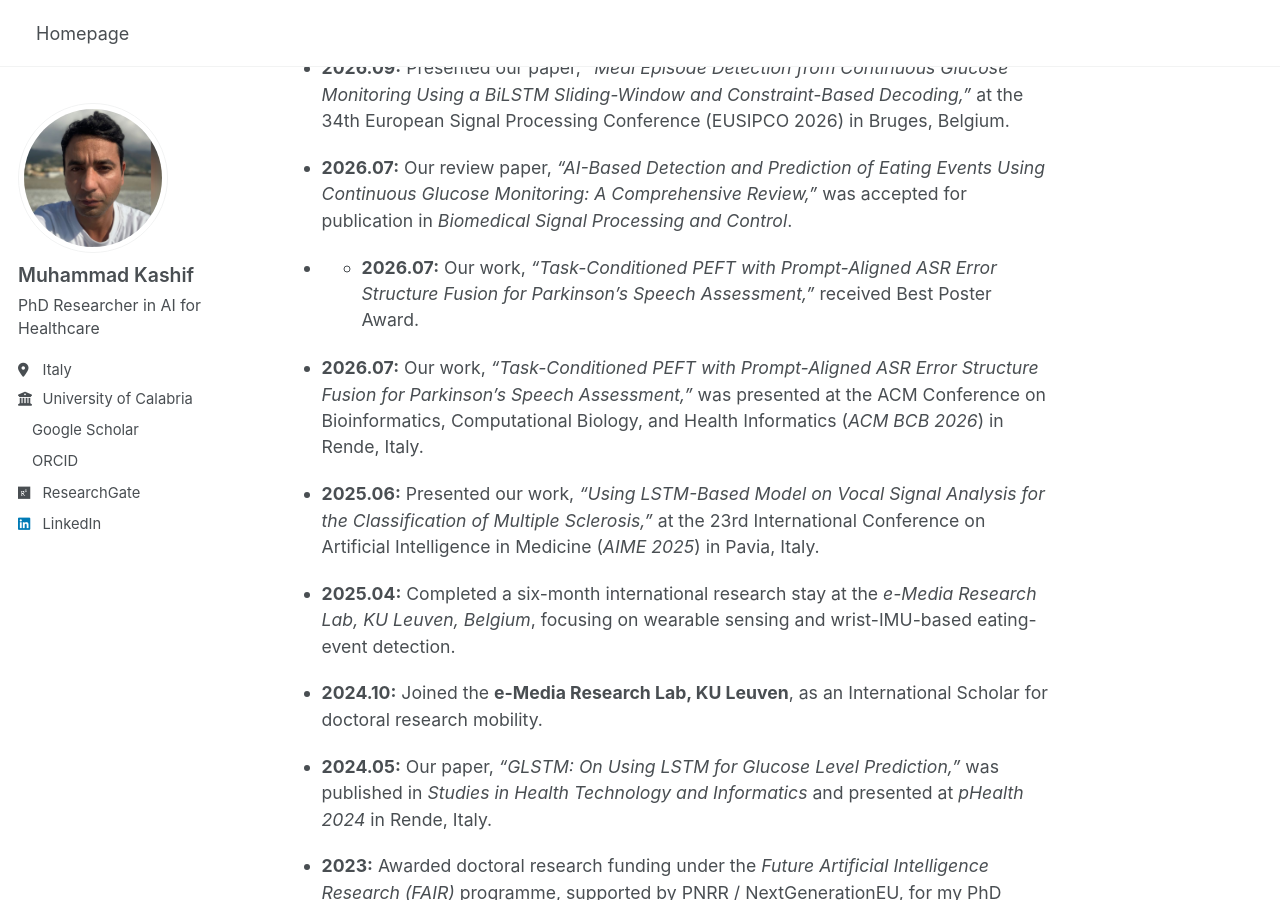
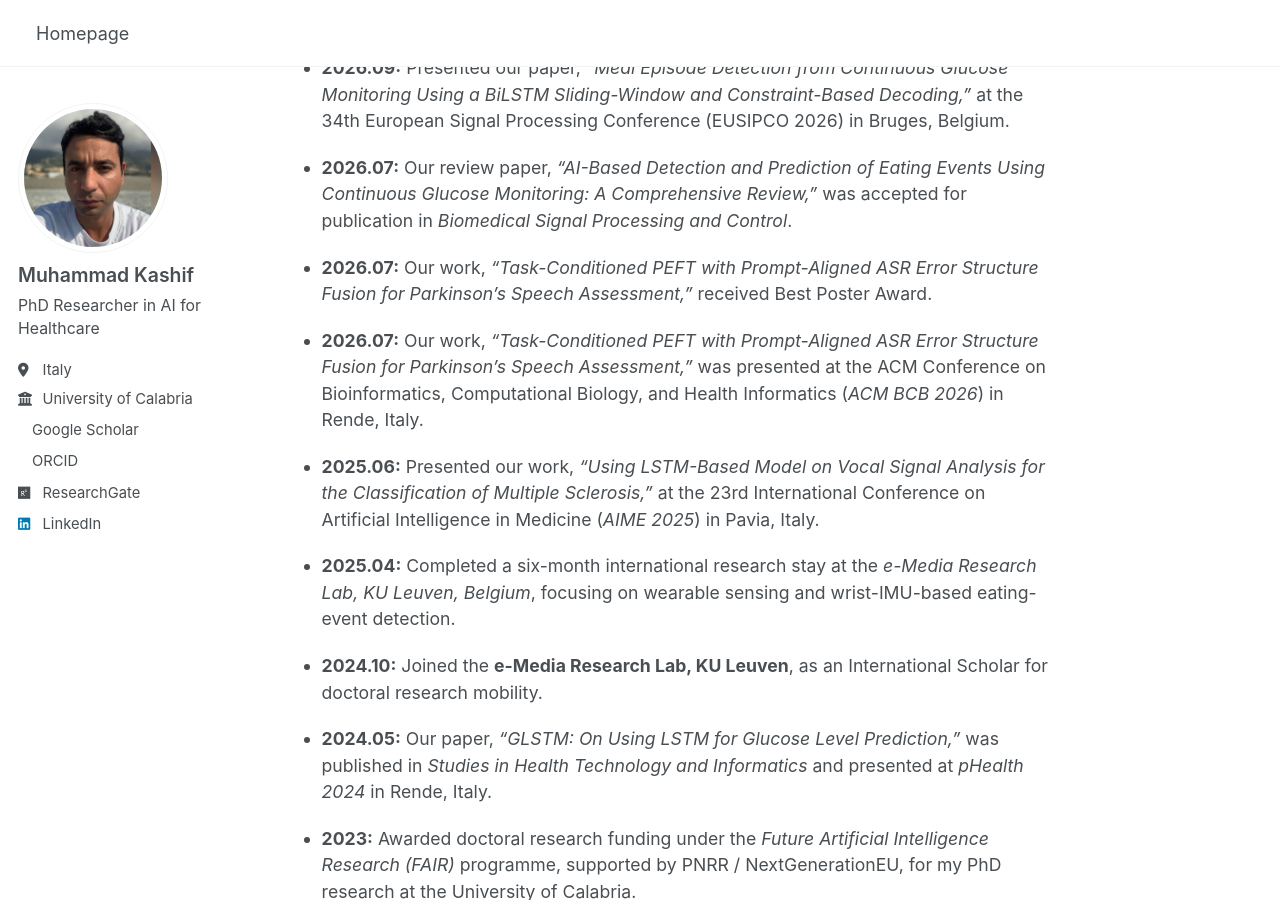
Before and after one commit to drkashifhon/drkashifhon.github.io, a Jekyll site: the page built from _pages/about.md, in a window 1280 px wide and 900 px high, scrolled down 1010 px. Built offline with Jekyll 4.4.1, drawn with Linux system fonts in a browser that asks for light colours; a style sheet for code colours, icons or effects is not loaded.

Commit message:
Update about.md

```diff
--- a/_pages/about.md
+++ b/_pages/about.md
@@ -28,7 +28,7 @@ In October 2026, I also joined a PNRR-funded research activity at DIMES as a Pos
 
 - **2026.07:** Our review paper, *“AI-Based Detection and Prediction of Eating Events Using Continuous Glucose Monitoring: A Comprehensive Review,”* was accepted for publication in *Biomedical Signal Processing and Control*.
 
-- - **2026.07:** Our work, *“Task-Conditioned PEFT with Prompt-Aligned ASR Error Structure Fusion for Parkinson's Speech Assessment,”* received Best Poster Award.
+- **2026.07:** Our work, *“Task-Conditioned PEFT with Prompt-Aligned ASR Error Structure Fusion for Parkinson's Speech Assessment,”* received Best Poster Award.
 
 - **2026.07:** Our work, *“Task-Conditioned PEFT with Prompt-Aligned ASR Error Structure Fusion for Parkinson's Speech Assessment,”* was presented at the ACM Conference on Bioinformatics, Computational Biology, and Health Informatics (*ACM BCB 2026*) in Rende, Italy.
 
```
